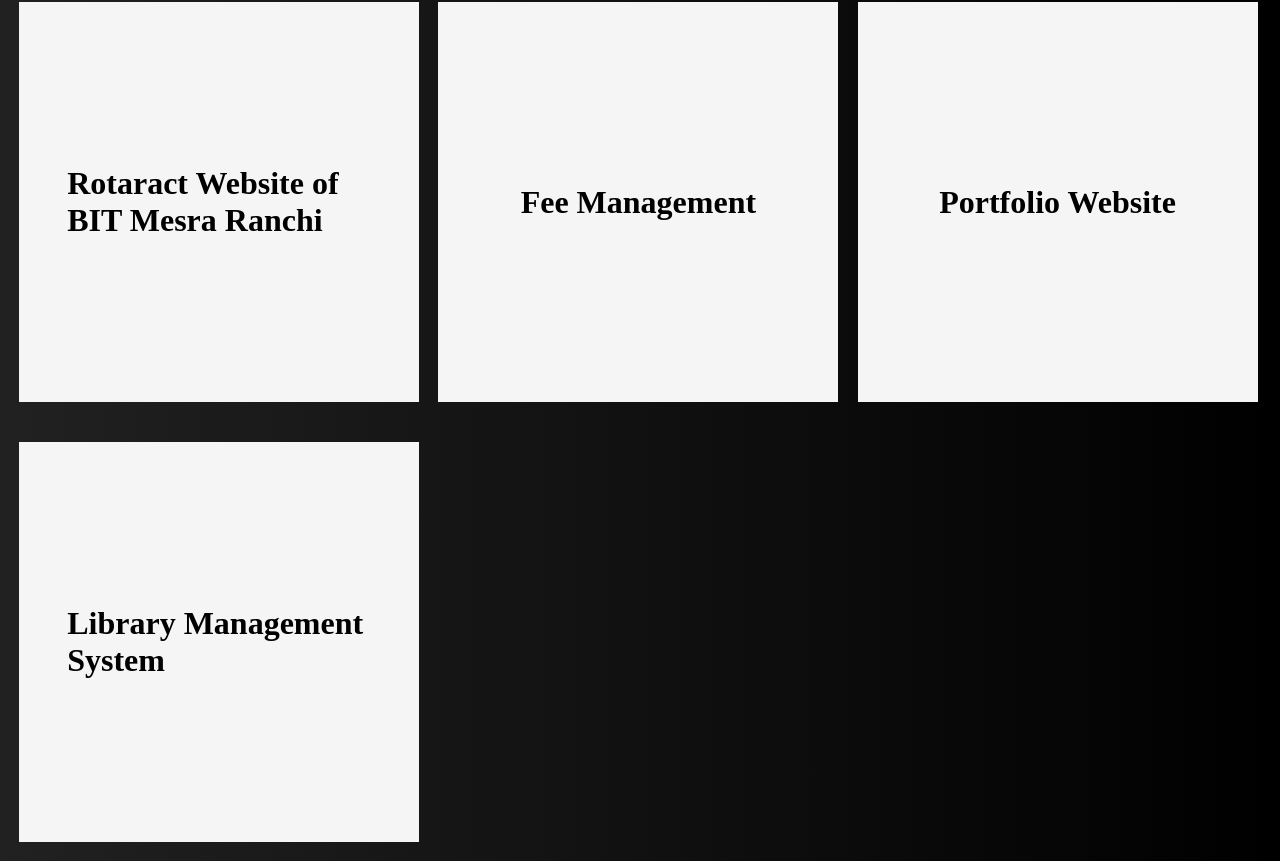
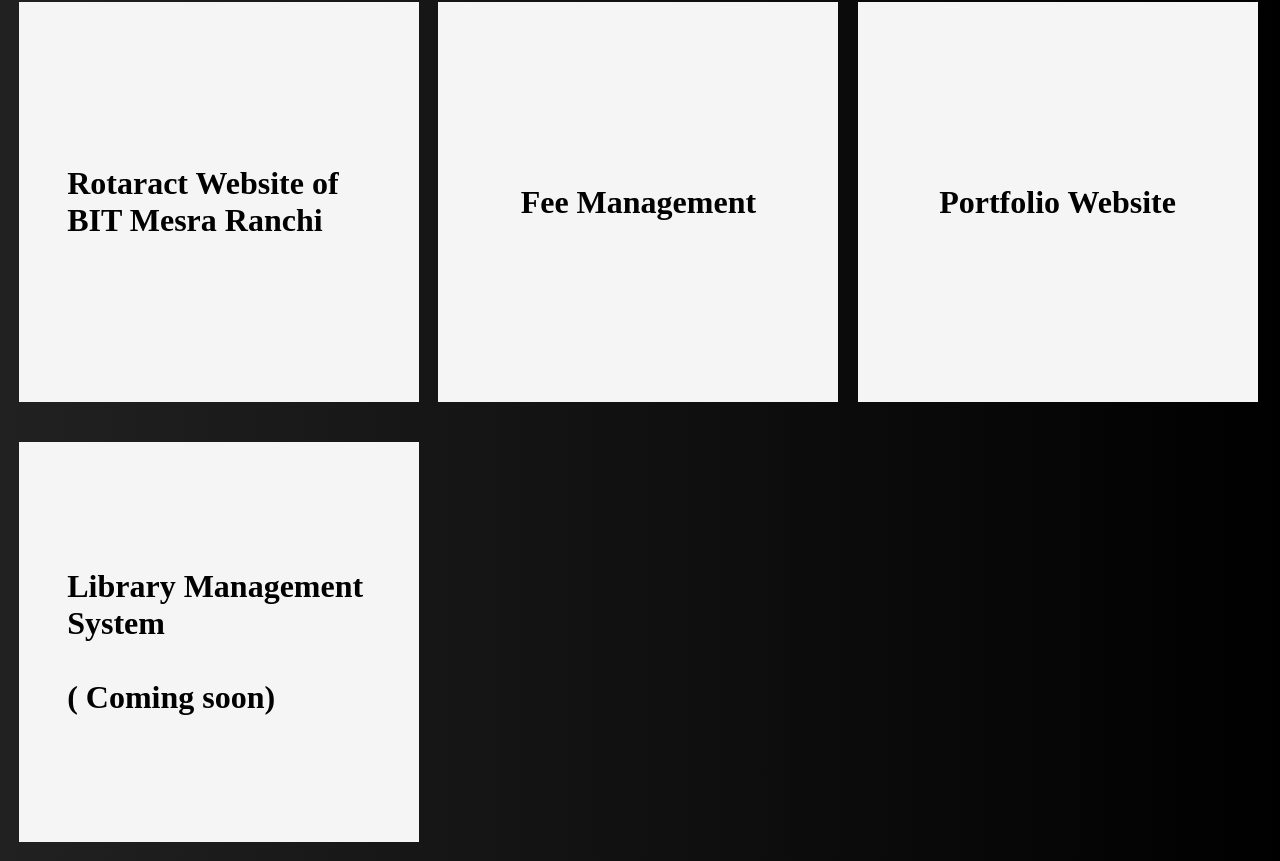
Before and after one commit to Abhishek2262/portfolio, a React (Create React App) app: page /Portfolio in a window 1280 px wide. Shown: the part 245-1106 px from the top of the page. Built offline with nearby package versions, Linux system fonts and the light colour scheme.

Commit message:
Add section LMS

```diff
--- a/src/Components/Portfolio.js
+++ b/src/Components/Portfolio.js
@@ -42,18 +42,25 @@
       tech: "ReactJs, CSS, HTML",
       github: "https://github.com/Abhishek2262/portfolio",
     },
+    {
+      title : "Library Management System ",
+      image: gp1,
+      project: "Website",
+      duration : " 28- Dec - 2023 -  Working....",
+      description : "This Project is under construction, coming-soon",
+      tech: "ReactJs, CSS, HTML, JavaScript, Node.JS, Express.",
+      github : "https://github.com/Abhishek2262/Libarary-management--System--Frontend",
+    },
   ];
   // const myStyle ={
   //   backgroundImage : `url(${rtr})`,
   //    backgroundSize: "cover",
-
 
   // };
   // const myStyle1 ={
   //   backgroundImage: `url(${gp1})`,
   //    backgroundSize: "cover",
   // };
-
 
   function display(idx) {
     setisItemDisplay({ show: true, index: idx });
@@ -86,20 +93,27 @@
             <div className="portfolioline" />
           </div>
           <div className="box-cntr">
-            <div className="box-1"  onClick={() => display(0)}>
-
-              <div className="bg-h1"><div className="heading1">
-                Rotaract Website of BIT Mesra Ranchi
-              </div></div>
+            <div className="box-1" onClick={() => display(0)}>
+              <div className="bg-h1">
+                <div className="heading1">
+                  Rotaract Website of BIT Mesra Ranchi
+                </div>
+              </div>
             </div>
-            <div className="box-1"  onClick={() => display(1)}>
-              <div className="bg-h1"><div className="heading1">Fee Management</div></div>{" "}
+            <div className="box-1" onClick={() => display(1)}>
+              <div className="bg-h1">
+                <div className="heading1">Fee Management</div>
+              </div>{" "}
             </div>
             <div className="box-1" onClick={() => display(2)}>
-              <div className="bg-h1"><div className="heading1">Portfolio Website</div></div>{" "}
+              <div className="bg-h1">
+                <div className="heading1">Portfolio Website</div>
+              </div>{" "}
             </div>
-            <div className="box-1">
-              <div className="bg-h1"><div className="heading1">Library Management System</div></div>{" "}
+            <div className="box-1" onClick={() => display(3)}>
+              <div className="bg-h1">
+                <div className="heading1">Library Management System <br></br> <br></br>( Coming soon)</div>
+              </div>{" "}
             </div>
           </div>
         </div>
```
